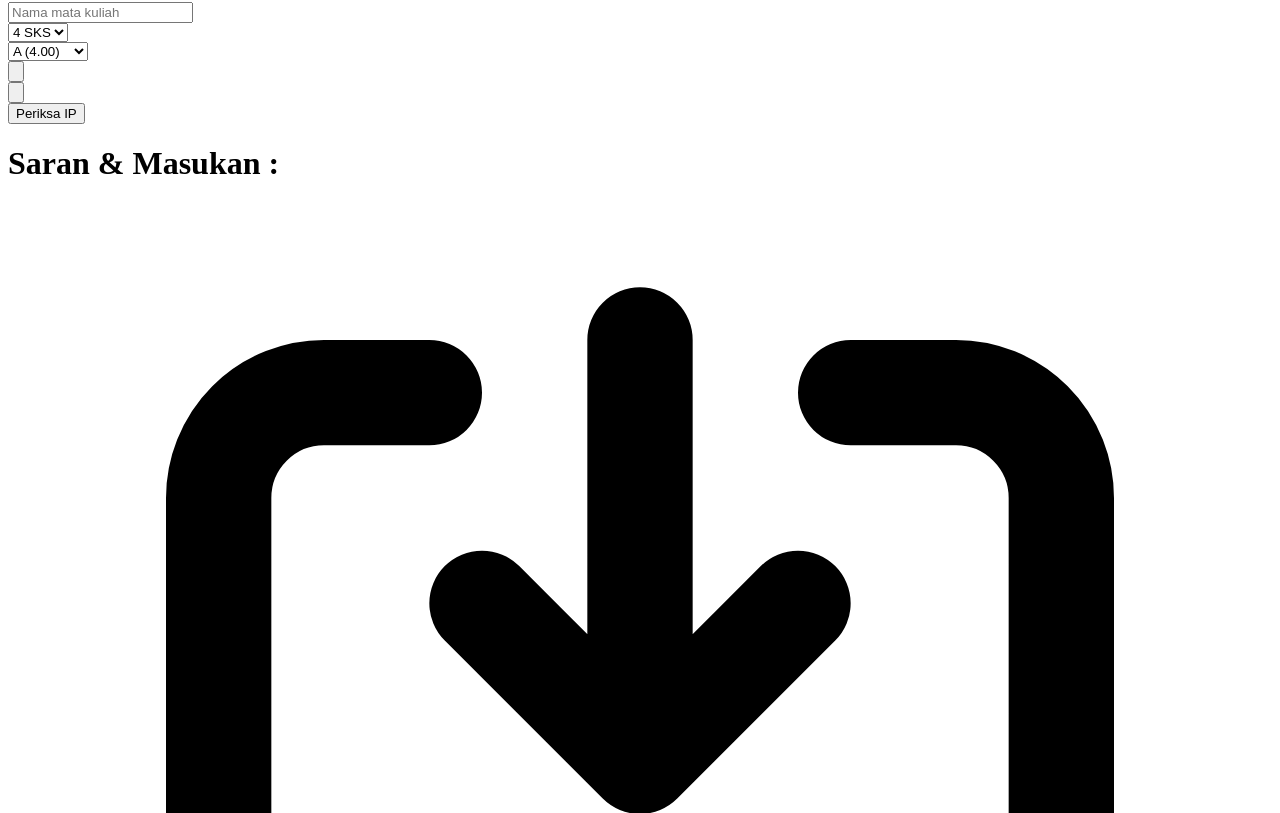
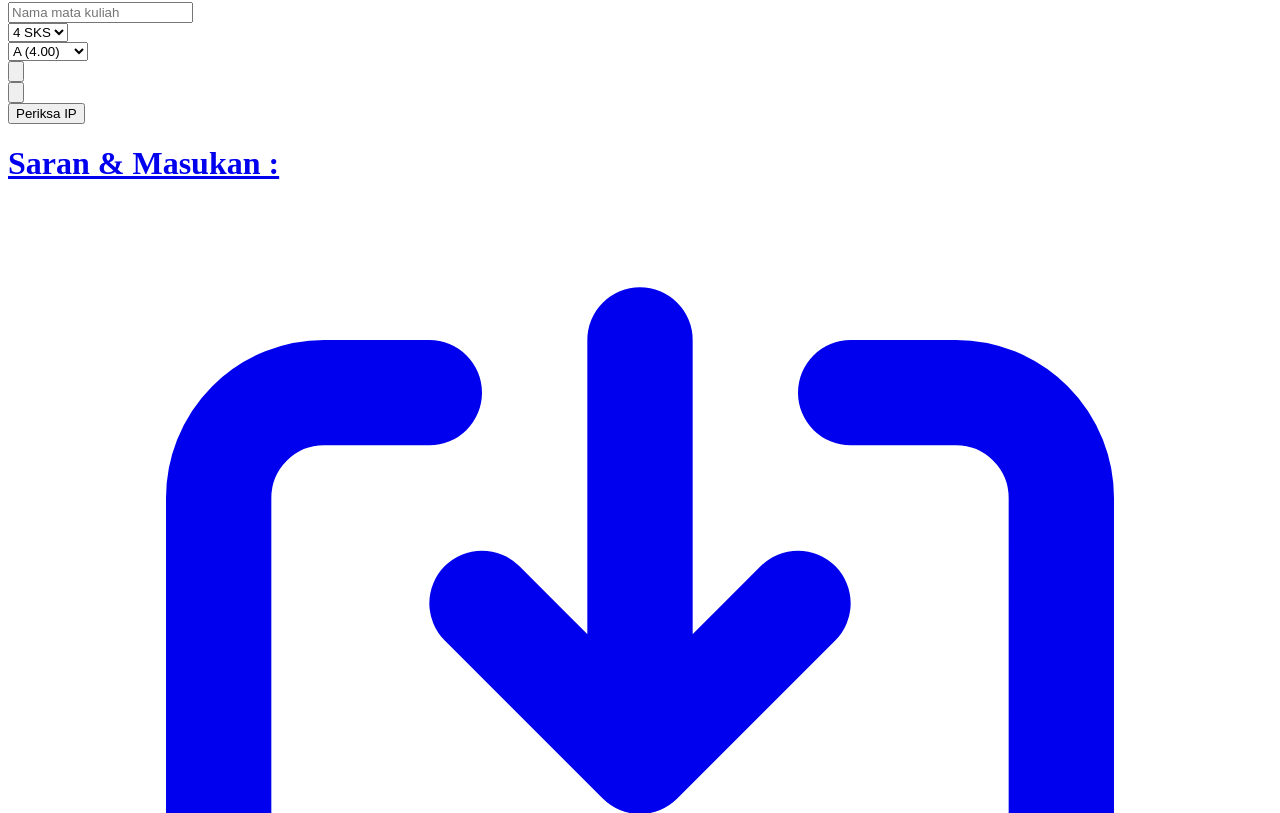
Before and after one commit to iwdc-oss/sunsetify, a Next.js app: page / in a window 1280 px wide. Shown: the part 407-1220 px from the top of the page. Built offline with nearby package versions, Linux system fonts and the light colour scheme.

Commit message:
docs: add env example

```diff
--- a/pages/api/hello.js
+++ /dev/null
@@ -1,5 +0,0 @@
-// Next.js API route support: https://nextjs.org/docs/api-routes/introduction
-
-export default function handler(req, res) {
-  res.status(200).json({ name: 'John Doe' })
-}
--- a/pages/feedback.js
+++ b/pages/feedback/index.js
@@ -9,9 +9,7 @@ export default function Feedback() {
         <h2 className='text-center font-poppins italic mt-1'>
           <span className='font-bold'>from</span> <span className='underline'>IPB Web Development Community</span>
         </h2>
-        <h2 className='mt-6 text-center text-lg font-poppins'>
-          "Berapakah kadar <span className='text-yellow-600 font-medium'>Senja</span> Anda pada semester ini?"
-        </h2>
+        <h2 className='mt-6 text-center text-lg font-poppins'>We would like your feedback to improve our service.</h2>
       </div>
       <div
         className='overflow-auto'
--- a/pages/index.js
+++ b/pages/index.js
@@ -1,8 +1,10 @@
+/* eslint-disable @next/next/no-html-link-for-pages */
 /* eslint-disable react/no-unescaped-entities */
 import { FormCalc } from '@/src/components/FormCalc'
 import { GradeView } from '@/src/components/GradeView'
 import { useSelector } from 'react-redux'
 import { InboxInIcon } from '@heroicons/react/outline'
+import { Link } from 'next/link'
 
 export default function Home() {
   const gradePoint = useSelector((state) => state.calculation.gradePoint)
@@ -33,8 +35,10 @@ export default function Home() {
       {/* Footer */}
       <div className='my-12'>
         <h1 className='text-center'>
-          Saran & Masukan : <InboxInIcon className='w-6 h-6 inline-block text-gray-600 mx-2' />
-          agriwebcsipb@gmail.com
+          <a href='/feedback'>
+            {'Saran & Masukan : '}
+            <InboxInIcon className='w-6 h-6 inline-block text-gray-600 mx-2' />
+          </a>
         </h1>
       </div>
     </div>
```
Also changed, not shown: src/components/FeedbackForm.js (+3 -6 lines), 1 other file (tests, documents, lock files or other folders).
